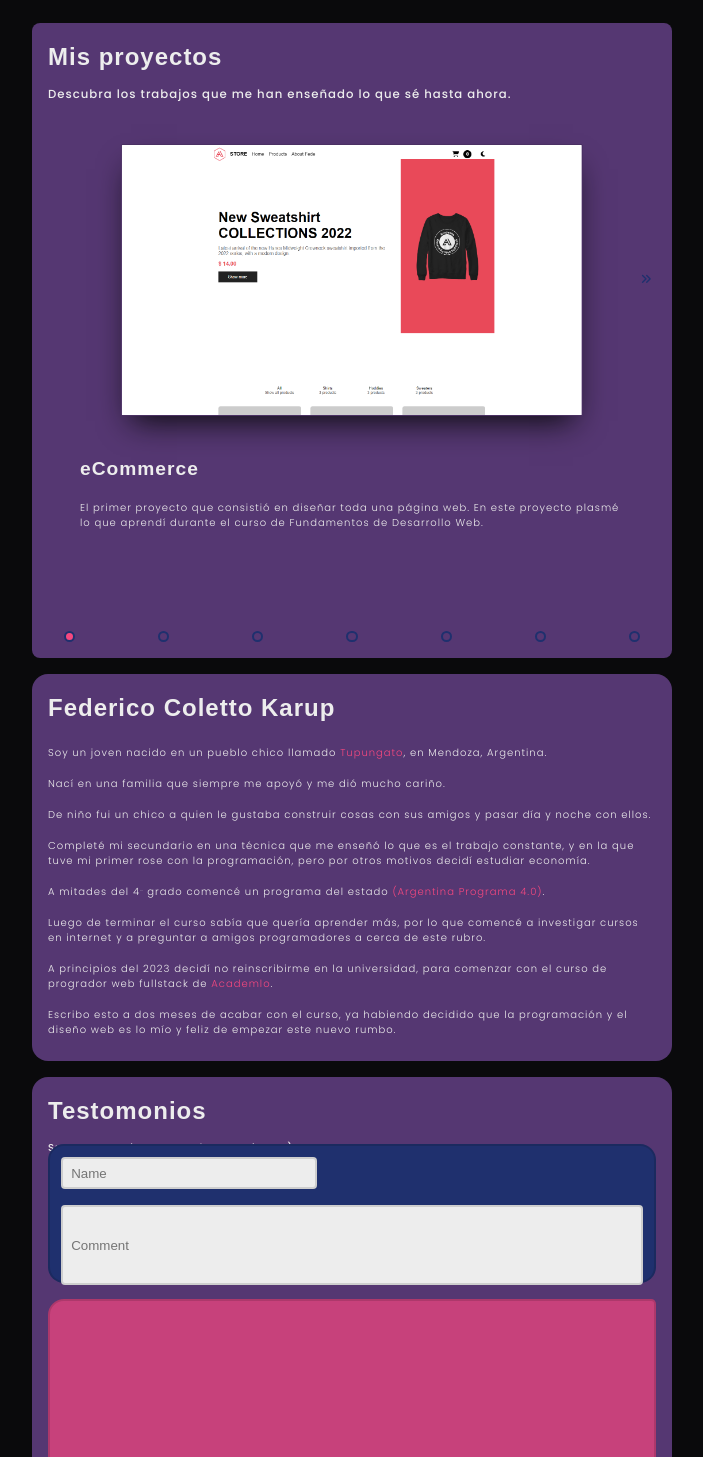
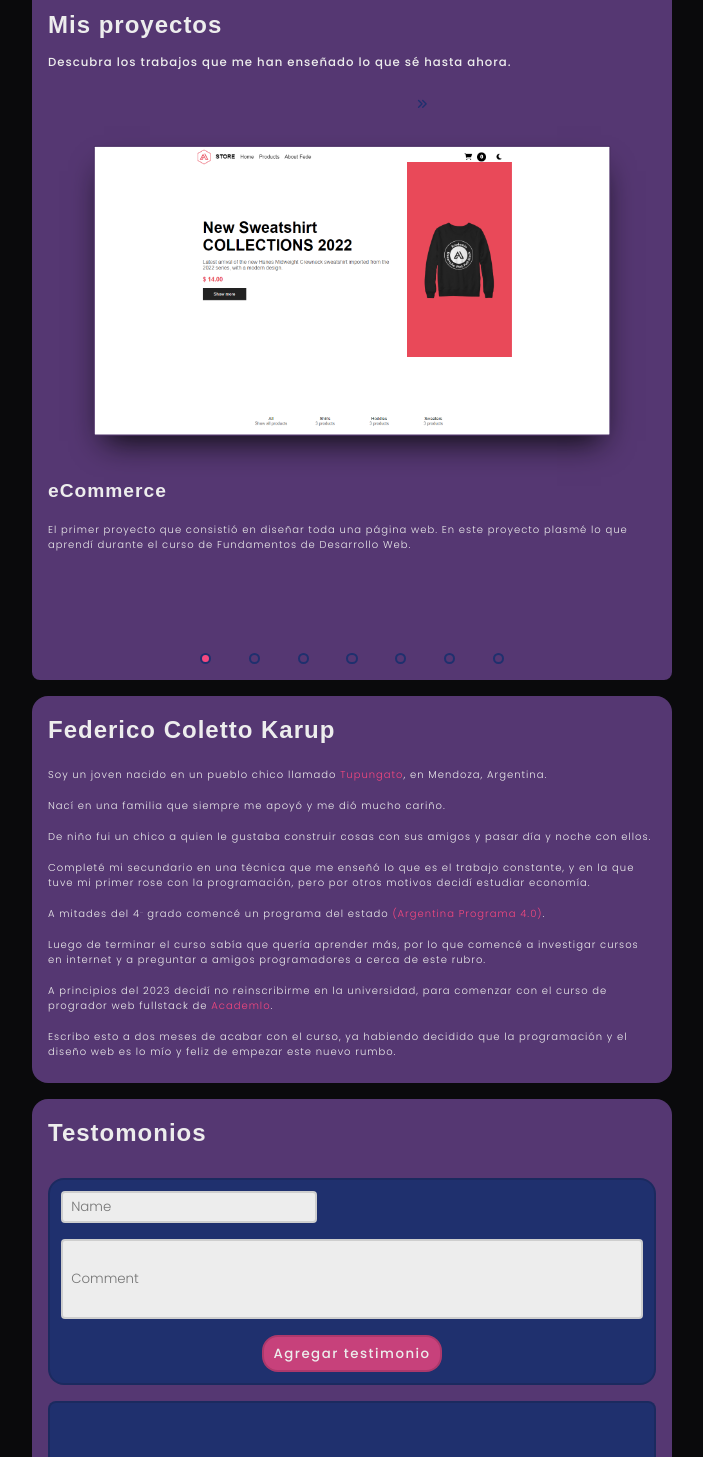
Before and after one commit to federicocoletto/my-portfolio-front, a React (Vite) app: page / in a window 1280 px wide. Shown: the part 985-2442 px from the top of the page, without its empty margins (288-991 px from the left). Built offline with nearby package versions, Linux system fonts and the light colour scheme; a web font is replaced by a local one.

Commit message:
projects width and buttons testimonies__form

```diff
--- a/src/App.css
+++ b/src/App.css
@@ -39,14 +39,16 @@
 
 	margin: 0 auto;
 	color: var(--white);
+	padding: 0 2rem;
 }
 
 /* + DARKMODE */
 .darkmode__container {
-	height: 2rem;
-	width: 2rem;
+	height: 1.75rem;
+	width: 1.75rem;
 	position: fixed;
 	top: 0;
+	left: .14rem;
 	background-color: var(--purple);
 	border-radius: 50%;
 	cursor: pointer;
@@ -82,16 +84,17 @@
 	display: grid;
 	place-content: center;
 	width: auto;
-	margin: 0 1rem;
+	/* margin: 0 2.5rem; */
 }
 
 /* ? PARTS */
 .part {
-	margin: 1rem 2rem;
 	background-color: var(--purple);
 	border-radius: 1rem;
+	width: 100%;
 	max-width: 40rem;
 	margin: auto;
+	/* margin: 0rem 2.5rem; */
 }
 
 .part__container {
@@ -107,7 +110,12 @@
 }
 
 .part__container.projects {
-	min-height: 0;
+	padding: 0;
+	padding-bottom: 1rem;
+}
+
+.part__container.projects > header {
+	padding: 1rem;
 }
 
 .part__container.aboutme {
--- a/src/components/Parts/TestimoniesPart.jsx
+++ b/src/components/Parts/TestimoniesPart.jsx
@@ -26,7 +26,6 @@ const TestimoniesPart = () => {
 			<div className="part__container testimonies">
 				<div className="part__header testimonies">
 					<h2 className='part__title testimonies'>Testomonios</h2>
-					<h4 className='part__subtitle testimonies'>Sus comentarios me ayudan a mejorar :).</h4>
 				</div>
 				<form className="testimonies__form" onSubmit={handleSubmit(submit)} >
 					<div className="form__input name">
--- a/src/components/styles/HeroesSection.css
+++ b/src/components/styles/HeroesSection.css
@@ -2,8 +2,6 @@
 	display: flex;
 	flex-direction: column;
 	align-items: center;
-	padding: 1rem;
-	/* margin: 0 2rem; */
 }
 
 .heroes.container {
--- a/src/components/styles/Parts/ProjectsPart.css
+++ b/src/components/styles/Parts/ProjectsPart.css
@@ -2,6 +2,10 @@
 	background-color: var(--purple);
 	border-radius: .5rem;
 	position: relative;
+}
+
+.part__container.projects .part__subtitle {
+	margin-bottom: 0;
 }
 
 .carousel {
@@ -13,11 +17,9 @@
 }
 
 .carousel__buttons {
-	position: absolute;
-	width: calc(100% - 2.5rem);
+	width: 25%;
+	margin: auto;
 	height: 2rem;
-	top: 15rem;
-	left: 1.25rem;
 	display: flex;
 	justify-content: space-between;
 	align-items: center;
@@ -49,7 +51,6 @@
 }
 
 .carousel__item {
-	padding: 0 1rem;
 	width: calc(100% / 7);
 	display: grid;
 	row-gap: 1.5em;
@@ -135,7 +136,8 @@
 }
 
 .carousel__dots {
-	width: 100%;
+	width: 50%;
+	margin: auto;
 	display: flex;
 	justify-content: space-between;
 	align-items: center;
--- a/src/components/styles/Parts/TestimoniesPart.css
+++ b/src/components/styles/Parts/TestimoniesPart.css
@@ -1,19 +1,17 @@
 .part.testimonies {
-	padding-bottom: 2rem;
 	width: 100%;
 }
 
 .part__container.testimonies {
-	display: grid;
-	grid-template-rows: 10% 40% 50%;
-	grid-template-columns: 1fr;
-	row-gap: 1rem;
+	display: flex;
+	flex-direction: column;
+	gap: 1rem;
 }
 
 .testimonies__form {
 	background-color: var(--blue);
 	width: 100%;
-	height: 100%;
+	min-height: 10rem;
 	display: flex;
 	flex-direction: column;
 	gap: 1rem;
@@ -23,6 +21,7 @@
 }
 
 .form__input input {
+	width: 100%;
 	max-width: 16rem;
 	min-height: 2rem;
 	padding-left: .5rem;
@@ -30,57 +29,47 @@
 	border: 2px solid var(--borders);
 }
 
-.form__input.comment {
+.form__input.comment input {
 	min-height: 5rem;
-	width: 100%;
-}
-
-.form__input.comment input {
 	max-width: none;
 }
 
 .form__button {
 	width: 100%;
-	height: 100%;
-	display: flex;
+	text-align: center;
 }
 
 .form__button button {
-	background-color: var(--purple);
+	background-color: var(--pink);
+	color: var(--white);
+	font-family: 'Poppins', sans-serif;
 }
 
 .testimonies__cards {
-	background-color: var(--pink);
+	background-color: var(--blue);
 	display: flex;
 	flex-flow: column-reverse;
 	gap: .5rem;
 	width: 100%;
 	overflow: auto;
-	border-top-left-radius: 1rem;
-	border-bottom-left-radius: 1rem;
-	border-top-right-radius: .3rem;
-	border-bottom-right-radius: .3rem;
+	border-radius: .5rem;
+	min-height: 15rem;
 	border: 2px solid var(--borders);
 	padding: 1rem;
 }
 
 .testimony__card {
 	height: max-content;
-	background-color: var(--main-purple);
-	border-radius: 1rem;
+	background-color: var(--purple);
+	border-radius: .2rem;
 	width: 100%;
-	padding: .4rem;
+	padding: .5rem .7rem;
 	display: flex;
 	flex-direction: column;
-	gap: .4rem;
-}
-
-.testimony__card h2 {
-	text-align: end;
 }
 
 .testimony__card p {
-	border-top: 2px solid var(--borders);
+	border-top: 2px solid var(--pink);
 	padding-top: 1rem;
 }
 
--- a/src/index.css
+++ b/src/index.css
@@ -66,10 +66,17 @@ sup {
 	font-size: .1rem;
 }
 
+input::placeholder {
+	font-weight: 300;
+}
+
 input {
 	width: 100%;
 	height: 100%;
 	background-color: var(--white);
+	color: var(--black);
+	font-family: 'Poppins', sans-serif;
+	font-weight: 400;
 }
 
 ul {
```
